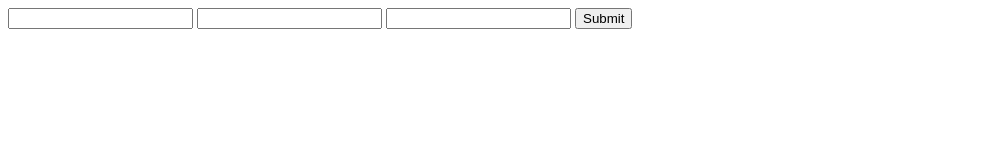
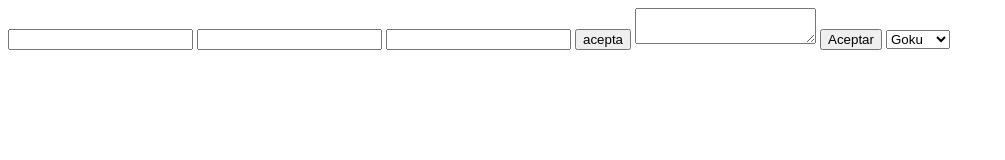
Before and after one commit to hilarionq/Aprende-JS-ES9, a plain HTML site: page html/formularios/index.html in a window 1280 px wide. Shown: the whole page, without its empty margins (0-1005 px from the left). Drawn offline with Linux system fonts and the light colour scheme.

Commit message:
Textarea, button, select y opciones

```diff
--- a/html/formularios/index.html
+++ b/html/formularios/index.html
@@ -8,7 +8,14 @@
 	<input type="number" />
 	<input type="password" />
 	<input type="text" />
-	<input type="submit" />
+	<input type="submit" value="acepta" />
+	<textarea></textarea>
+	<button>Aceptar</button>
+	<select>
+	  <option value="goku">Goku</option>
+	  <option value="vegeta">Vegeta</option>
+	  <option value="gohan">Gohan</option>
+	</select>
     </form>
  </body>
 </html>
```
